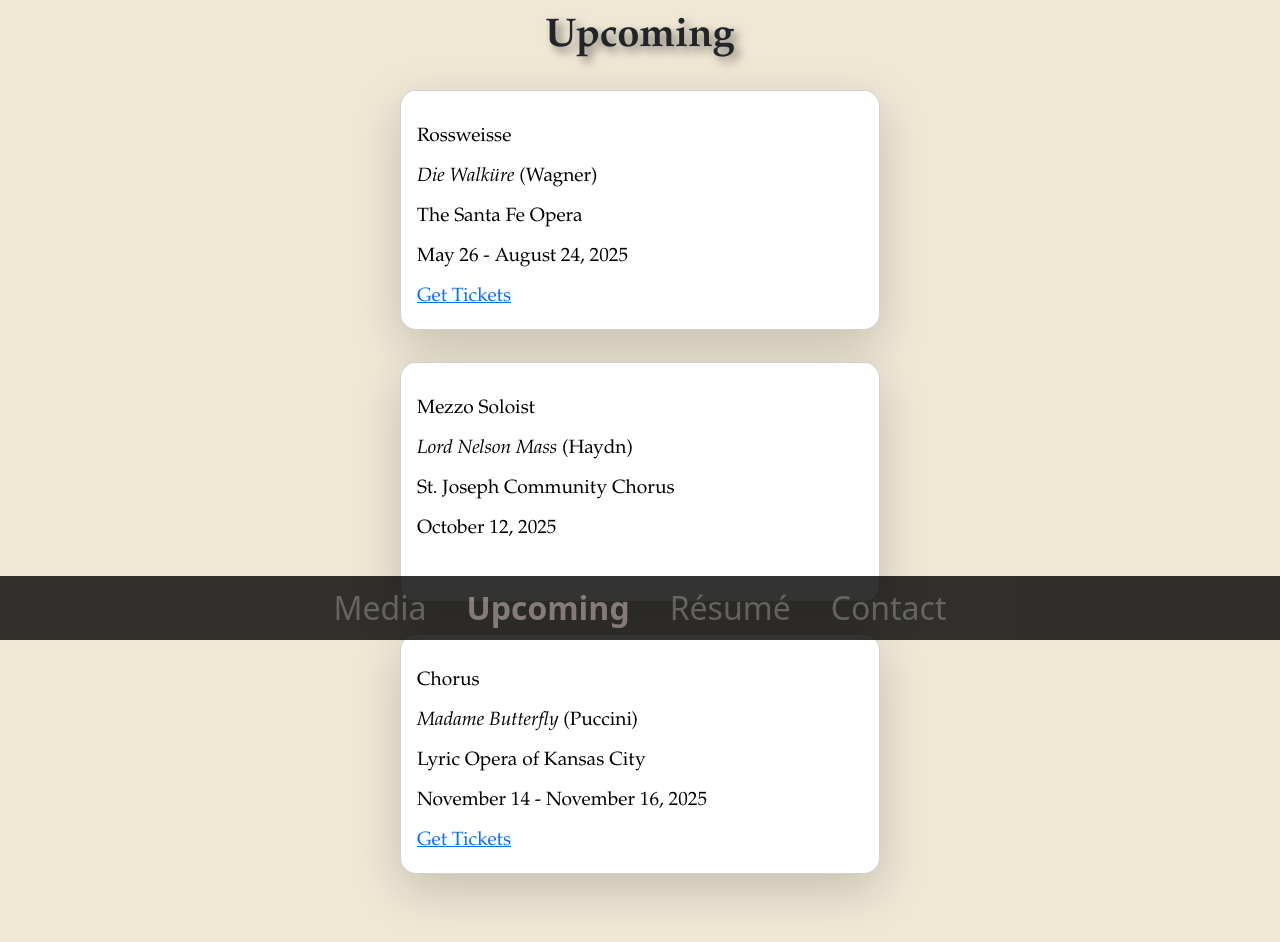
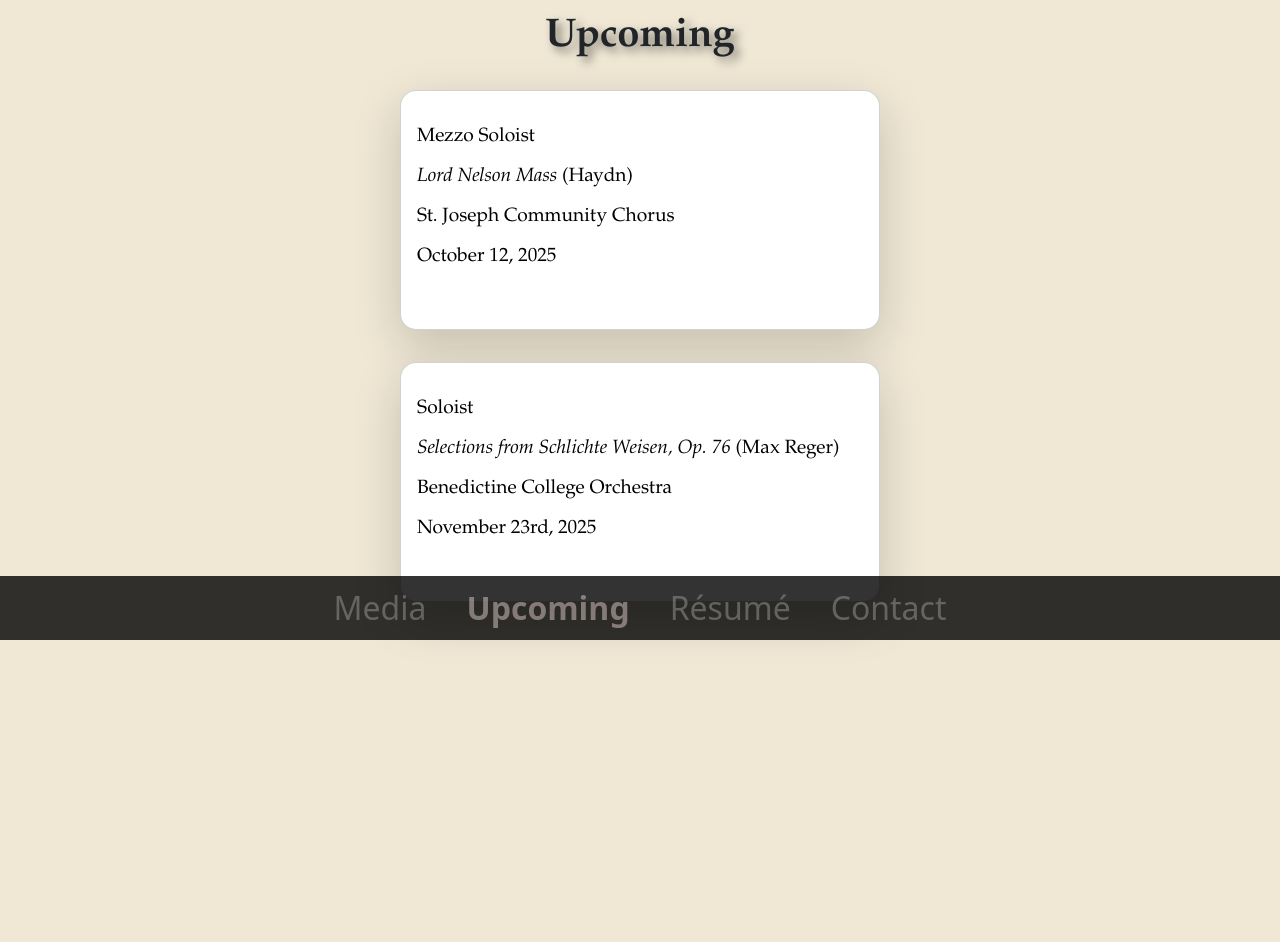
Before and after one commit to eliaswolfgang/deannarayeberhart, a React (Vite) app: page /upcoming in a window 1280 px wide. Shown: the part 160-1102 px from the top of the page. After the commit the page ends 842 px from the top, so only its background shows below. Built offline with nearby package versions, Linux system fonts and the light colour scheme.

Commit message:
updated upcoming page

```diff
--- a/src/components/Upcoming/index.tsx
+++ b/src/components/Upcoming/index.tsx
@@ -1,23 +1,4 @@
 const upcomingEvents = [
-  {
-    role: <p>Rossweisse</p>,
-    show: (
-      <p>
-        <i>Die Walküre</i> (Wagner)
-      </p>
-    ),
-    company: <p>The Santa Fe Opera</p>,
-    dates: <p>May 26 - August 24, 2025</p>,
-    tickets: (
-      <a
-        href='https://www.santafeopera.org/whats-on/die-walkure-2025/?gad_source=1&gad_campaignid=21849534360&gbraid=0AAAAACyjBhMNSXw7MPgj4lEfRXgCtUNRS&gclid=Cj0KCQjwnJfEBhCzARIsAIMtfKIq_fa7gXxPSp1UA9wDdAOpHaDfl_DD8SxasXZiWQKxxfF_bIVGi2AaAjA5EALw_wcB'
-        target='_blank'
-        rel='noopener noreferrer'
-      >
-        Get Tickets
-      </a>
-    ),
-  },
   {
     role: <p>Mezzo Soloist</p>,
     show: (
@@ -29,23 +10,14 @@
     dates: <p>October 12, 2025</p>,
   },
   {
-    role: <p>Chorus</p>,
+    role: <p>Soloist</p>,
     show: (
       <p>
-        <i>Madame Butterfly</i> (Puccini)
+        <i>Selections from Schlichte Weisen, Op. 76</i>  (Max Reger)
       </p>
     ),
-    company: <p>Lyric Opera of Kansas City</p>,
-    dates: <p>November 14 - November 16, 2025</p>,
-    tickets: (
-      <a
-        href='https://www.kcopera.org/performances/madame-butterfly/'
-        target='_blank'
-        rel='noopener noreferrer'
-      >
-        Get Tickets
-      </a>
-    ),
+    company: <p>Benedictine College Orchestra</p>,
+    dates: <p>November 23rd, 2025</p>,
   },
 ];
 function Upcoming() {
@@ -60,7 +32,7 @@
               <span className='card-text'>{event.show}</span>
               <span className='card-text'>{event.company}</span>
               <span className='card-text'>{event.dates}</span>
-              {event.tickets && <p className='card-text'>{event.tickets} </p>}
+              {/* {event.tickets && <p className='card-text'>{event.tickets} </p>} */}
             </div>
           </div>
         ))}
```
